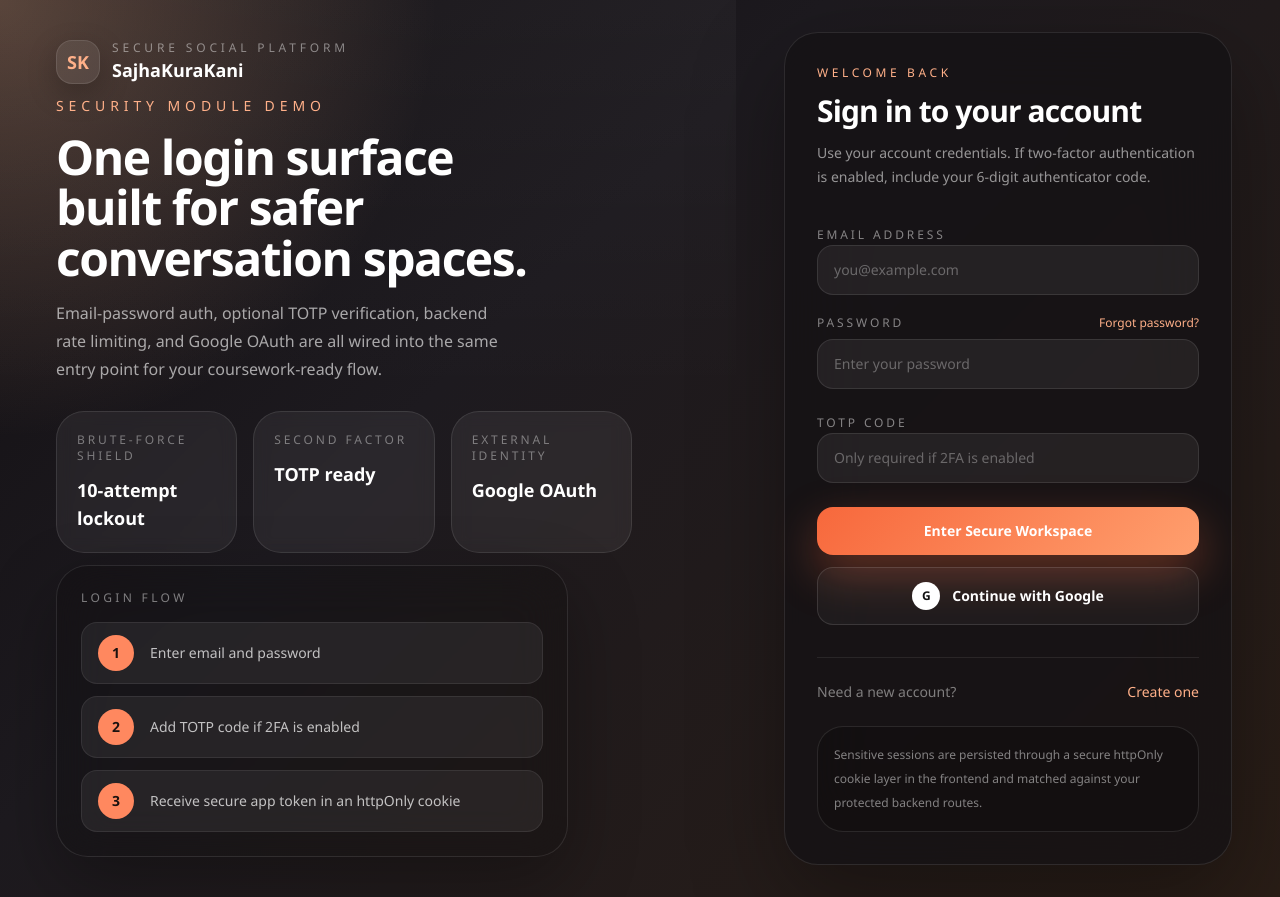
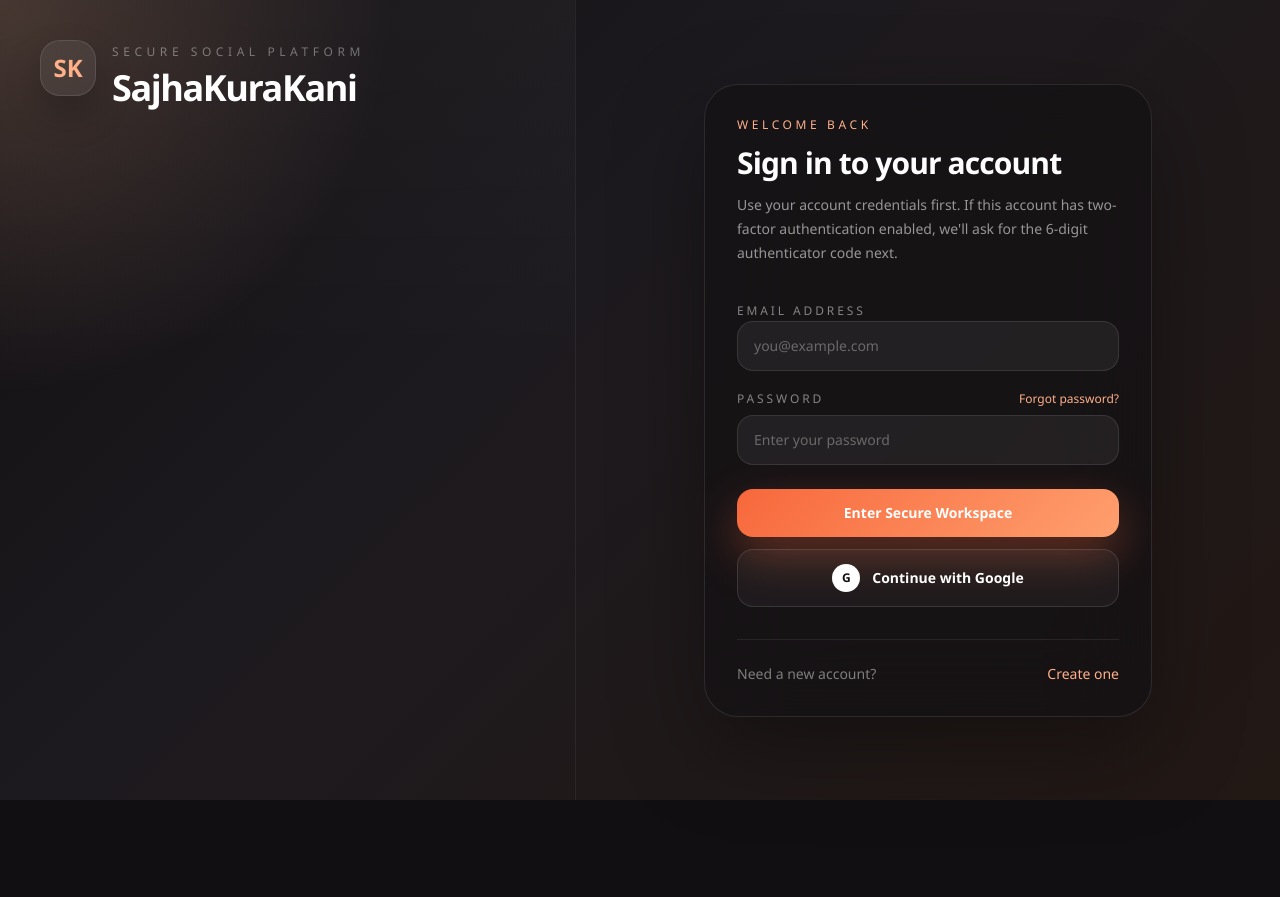
Before and after one commit to aryan123jung/SajhaKuraKani, a Next.js app in the folder sajhakurakani_frontend/: page /login in a window 1280 px wide. After the commit the page ends 800 px from the top, so only its background shows below. Built offline with nearby package versions, Linux system fonts and the light colour scheme; no server answers.

Commit message:
login screen updated

```diff
--- a/sajhakurakani_frontend/app/(auth)/_components/LoginForm.tsx
+++ b/sajhakurakani_frontend/app/(auth)/_components/LoginForm.tsx
@@ -2,11 +2,8 @@
 
 import Link from "next/link";
 import { useActionState } from "react";
-import {
-  initialLoginActionState,
-  loginAction,
-  startGoogleLoginAction,
-} from "@/lib/actions/auth";
+import { loginAction, startGoogleLoginAction } from "@/lib/actions/auth";
+import { initialLoginActionState } from "@/lib/actions/auth-state";
 
 type LoginFormProps = {
   oauthError?: string;
@@ -27,94 +24,26 @@ export default function LoginForm({ oauthError }: LoginFormProps) {
   };
 
   return (
-    <div className="grid min-h-screen bg-[radial-gradient(circle_at_top_left,_rgba(255,186,143,0.28),_transparent_28%),linear-gradient(135deg,#120f12_0%,#1d1a1f_38%,#291d16_100%)] text-white lg:grid-cols-[1.15fr_0.85fr]">
-      <section className="relative hidden overflow-hidden px-8 py-10 lg:flex lg:flex-col lg:justify-between xl:px-14">
+    <div className="grid min-h-screen bg-[radial-gradient(circle_at_top_left,_rgba(255,186,143,0.2),_transparent_26%),linear-gradient(135deg,#120f12_0%,#1d1a1f_40%,#221814_100%)] text-white lg:grid-cols-[0.9fr_1.1fr]">
+      <section className="relative hidden overflow-hidden border-r border-white/6 px-10 py-10 lg:flex">
         <div className="absolute inset-0 bg-[linear-gradient(180deg,rgba(255,255,255,0.03),transparent_45%)]" />
-        <div className="relative z-10 flex items-center gap-3">
-          <div className="flex h-11 w-11 items-center justify-center rounded-2xl border border-white/10 bg-white/8 text-lg font-bold text-[#ffb089] shadow-[0_10px_30px_rgba(0,0,0,0.24)]">
+        <div className="relative z-10 flex items-start gap-4">
+          <div className="flex h-14 w-14 items-center justify-center rounded-[20px] border border-white/10 bg-white/7 text-2xl font-bold text-[#ffb089] shadow-[0_18px_36px_rgba(0,0,0,0.22)]">
             SK
           </div>
-          <div>
-            <p className="text-xs uppercase tracking-[0.32em] text-white/45">
+          <div className="pt-1">
+            <p className="text-xs uppercase tracking-[0.38em] text-white/38">
               Secure Social Platform
             </p>
-            <h1 className="text-lg font-semibold">SajhaKuraKani</h1>
-          </div>
-        </div>
-
-        <div className="relative z-10 max-w-xl space-y-7">
-          <div className="space-y-4">
-            <p className="text-sm uppercase tracking-[0.35em] text-[#ffb089]">
-              Security Module Demo
-            </p>
-            <h2 className="max-w-lg text-5xl font-semibold leading-[1.05] tracking-[-0.03em] text-white">
-              One login surface built for safer conversation spaces.
-            </h2>
-            <p className="max-w-md text-base leading-7 text-white/62">
-              Email-password auth, optional TOTP verification, backend rate
-              limiting, and Google OAuth are all wired into the same entry
-              point for your coursework-ready flow.
-            </p>
-          </div>
-
-          <div className="grid gap-4 sm:grid-cols-3">
-            {[
-              {
-                label: "Brute-force shield",
-                value: "10-attempt lockout",
-              },
-              {
-                label: "Second factor",
-                value: "TOTP ready",
-              },
-              {
-                label: "External identity",
-                value: "Google OAuth",
-              },
-            ].map((item) => (
-              <div
-                key={item.label}
-                className="rounded-[28px] border border-white/10 bg-white/6 p-5 backdrop-blur-sm"
-              >
-                <p className="text-xs uppercase tracking-[0.24em] text-white/40">
-                  {item.label}
-                </p>
-                <p className="mt-3 text-lg font-semibold text-white">
-                  {item.value}
-                </p>
-              </div>
-            ))}
-          </div>
-        </div>
-
-        <div className="relative z-10">
-          <div className="max-w-lg rounded-[32px] border border-white/10 bg-black/18 p-6 shadow-[0_25px_70px_rgba(0,0,0,0.3)] backdrop-blur-xl">
-            <p className="text-xs uppercase tracking-[0.28em] text-white/45">
-              Login Flow
-            </p>
-            <div className="mt-4 grid gap-3">
-              {[
-                "Enter email and password",
-                "Add TOTP code if 2FA is enabled",
-                "Receive secure app token in an httpOnly cookie",
-              ].map((step, index) => (
-                <div
-                  key={step}
-                  className="flex items-center gap-4 rounded-2xl border border-white/8 bg-white/6 px-4 py-3"
-                >
-                  <div className="flex h-9 w-9 shrink-0 items-center justify-center rounded-full bg-[#ff885f] text-sm font-semibold text-[#1b1210]">
-                    {index + 1}
-                  </div>
-                  <p className="text-sm text-white/72">{step}</p>
-                </div>
-              ))}
-            </div>
+            <h1 className="mt-2 text-4xl font-semibold tracking-[-0.04em] text-white">
+              SajhaKuraKani
+            </h1>
           </div>
         </div>
       </section>
 
       <section className="flex min-h-screen items-center justify-center px-4 py-8 sm:px-6 lg:px-10">
-        <div className="w-full max-w-md rounded-[34px] border border-white/10 bg-[rgba(20,18,20,0.76)] p-6 shadow-[0_30px_90px_rgba(0,0,0,0.34)] backdrop-blur-2xl sm:p-8">
+        <div className="w-full max-w-md rounded-[34px] border border-white/10 bg-[rgba(20,18,20,0.8)] p-6 shadow-[0_30px_90px_rgba(0,0,0,0.34)] backdrop-blur-2xl sm:p-8">
           <div className="mb-8 space-y-3">
             <p className="text-xs uppercase tracking-[0.3em] text-[#ffb089]">
               Welcome Back
@@ -123,8 +52,9 @@ export default function LoginForm({ oauthError }: LoginFormProps) {
               Sign in to your account
             </h2>
             <p className="text-sm leading-6 text-white/55">
-              Use your account credentials. If two-factor authentication is
-              enabled, include your 6-digit authenticator code.
+              Use your account credentials first. If this account has
+              two-factor authentication enabled, we&apos;ll ask for the 6-digit
+              authenticator code next.
             </p>
           </div>
 
@@ -173,6 +103,7 @@ export default function LoginForm({ oauthError }: LoginFormProps) {
               />
             </div>
 
+            {safeState.requiresTotp ? (
               <div className="space-y-2">
                 <label
                   htmlFor="totpCode"
@@ -186,10 +117,11 @@ export default function LoginForm({ oauthError }: LoginFormProps) {
                   inputMode="numeric"
                   maxLength={6}
                   defaultValue={safeState.fields.totpCode}
-                placeholder="Only required if 2FA is enabled"
+                  placeholder="Enter your 6-digit code"
                   className="w-full rounded-2xl border border-white/10 bg-white/6 px-4 py-3.5 text-sm text-white outline-none ring-0 transition focus:border-[#ff9166] focus:bg-white/8"
                 />
               </div>
+            ) : null}
 
             {oauthError ? (
               <div className="rounded-2xl border border-[#ff885f]/35 bg-[#ff885f]/12 px-4 py-3 text-sm text-[#ffd4c4]">
@@ -236,11 +168,6 @@ export default function LoginForm({ oauthError }: LoginFormProps) {
             </Link>
           </div>
 
-          <div className="mt-6 rounded-[26px] border border-white/10 bg-black/18 p-4 text-xs leading-6 text-white/48">
-            Sensitive sessions are persisted through a secure httpOnly cookie
-            layer in the frontend and matched against your protected backend
-            routes.
-          </div>
         </div>
       </section>
     </div>
--- /dev/null
+++ b/sajhakurakani_frontend/lib/actions/auth-state.ts
@@ -0,0 +1,21 @@
+export type LoginActionState = {
+  success: boolean;
+  message: string;
+  requiresTotp: boolean;
+  fields: {
+    email: string;
+    password: string;
+    totpCode: string;
+  };
+};
+
+export const initialLoginActionState: LoginActionState = {
+  success: false,
+  message: "",
+  requiresTotp: false,
+  fields: {
+    email: "",
+    password: "",
+    totpCode: "",
+  },
+};
--- a/sajhakurakani_frontend/lib/actions/auth.ts
+++ b/sajhakurakani_frontend/lib/actions/auth.ts
@@ -3,29 +3,10 @@
 import { redirect } from "next/navigation";
 import { getGoogleOAuthUrl, login } from "../api/auth";
 import { setAuthToken } from "../cookie";
-
-export type LoginActionState = {
-  success: boolean;
-  message: string;
-  fields: {
-    email: string;
-    password: string;
-    totpCode: string;
-  };
-};
-
-export const initialLoginActionState: LoginActionState = {
-  success: false,
-  message: "",
-  fields: {
-    email: "",
-    password: "",
-    totpCode: "",
-  },
-};
+import type { LoginActionState } from "./auth-state";
 
 export async function loginAction(
-  _previousState: LoginActionState,
+  previousState: LoginActionState,
   formData: FormData
 ): Promise<LoginActionState> {
   const email = String(formData.get("email") || "").trim().toLowerCase();
@@ -36,6 +17,7 @@ export async function loginAction(
     return {
       success: false,
       message: "Email and password are required.",
+      requiresTotp: previousState.requiresTotp,
       fields: {
         email,
         password: "",
@@ -53,10 +35,19 @@ export async function loginAction(
 
     await setAuthToken(response.token as string);
   } catch (error) {
+    const message =
+      error instanceof Error ? error.message : "Unable to sign in right now.";
+    const requiresTotp =
+      previousState.requiresTotp ||
+      message.toLowerCase().includes("totp code is required");
+
     return {
       success: false,
       message:
-        error instanceof Error ? error.message : "Unable to sign in right now.",
+        message.toLowerCase().includes("totp code is required")
+          ? "This account has two-factor authentication enabled. Enter your TOTP code to continue."
+          : message,
+      requiresTotp,
       fields: {
         email,
         password: "",
```
Lines whose indentation alone changed are shown as unchanged.
